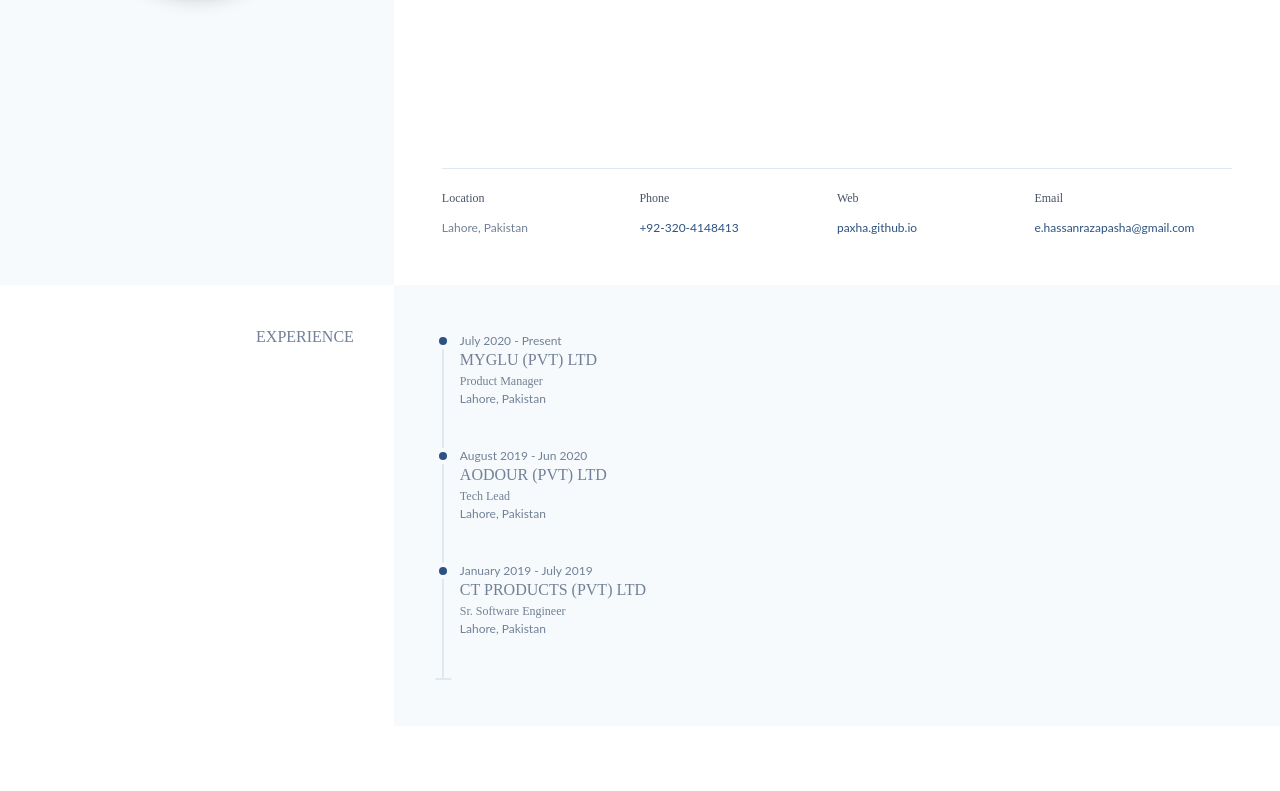
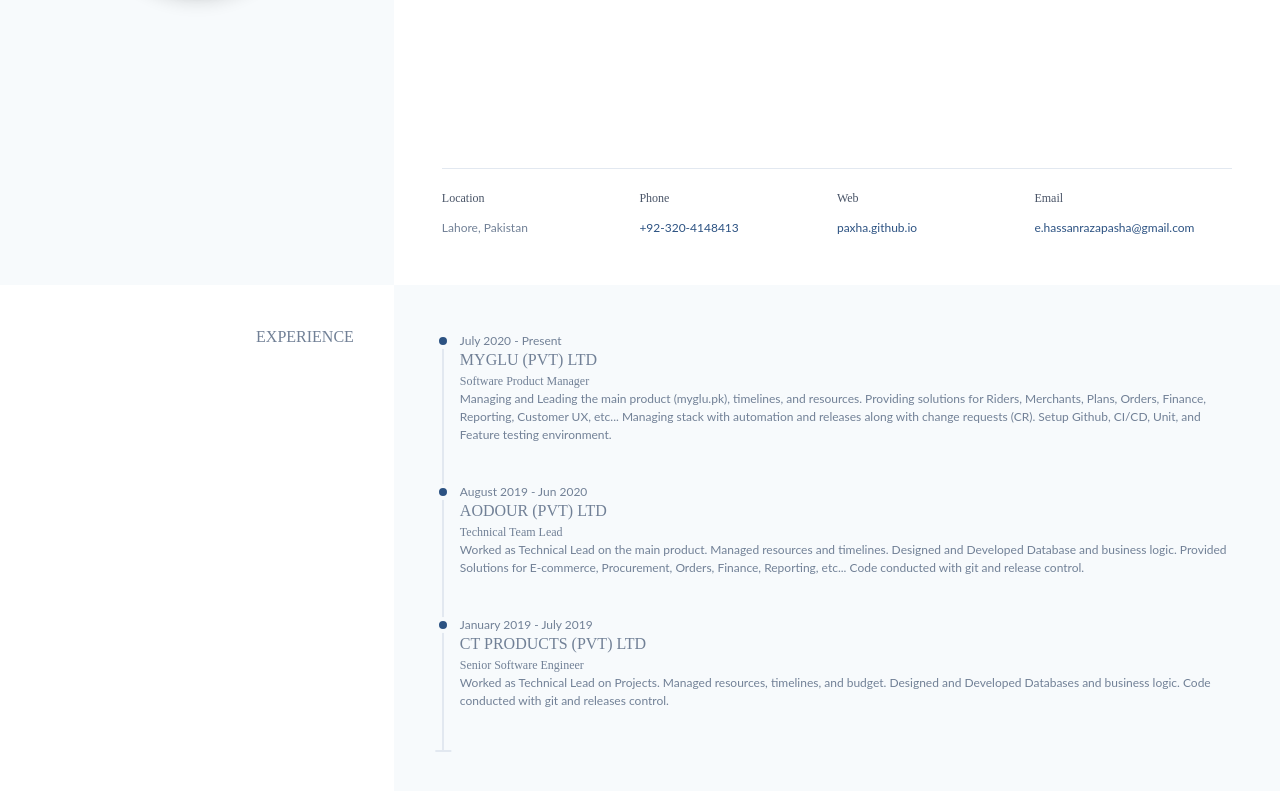
Before and after one commit to paxha/paxha.github.io, a plain HTML site: page index.html in a window 1280 px wide. Shown: the part 515-1306 px from the top of the page. Before the commit the page ends 1241 px from the top, so only its background shows below. Drawn offline with Linux system fonts and the light colour scheme; a web font is replaced by a local one.

Commit message:
Update index.html

```diff
--- a/index.html
+++ b/index.html
@@ -107,8 +107,9 @@
                         <h3 class="text-gray-600 uppercase lato-bold">
                             <a href="https://my-glu.com" class="hover:underline">MyGlu (Pvt) Ltd</a>
                         </h3>
-                        <h4 class="text-xs text-gray-600 lato-thin">Product Manager</h4>
-                        <p class="pb-10 text-xs text-gray-600 lato">Lahore, Pakistan</p>
+                        <h4 class="text-xs text-gray-600 lato-thin">Software Product Manager</h4>
+                        <p class="pb-10 text-xs text-gray-600 lato">Managing and Leading the main product (myglu.pk), timelines, and resources. Providing solutions for Riders, Merchants, Plans, Orders, Finance, Reporting, Customer UX, etc... Managing stack with automation and releases along with change requests (CR). Setup Github, CI/CD, Unit, and Feature testing environment.
+</p>
                     </div>
                 </div>
                 <div class="flex relative">
@@ -118,8 +119,8 @@
                         <h3 class="text-gray-600 uppercase lato-bold">
                             <a href="https://aodour.pk" class="hover:underline">Aodour (Pvt) Ltd</a>
                         </h3>
-                        <h4 class="text-xs text-gray-600 lato-thin">Tech Lead</h4>
-                        <p class="pb-10 text-xs text-gray-600 lato">Lahore, Pakistan</p>
+                        <h4 class="text-xs text-gray-600 lato-thin">Technical Team Lead</h4>
+                        <p class="pb-10 text-xs text-gray-600 lato">Worked as Technical Lead on the main product. Managed resources and timelines. Designed and Developed Database and business logic. Provided Solutions for E-commerce, Procurement, Orders, Finance, Reporting, etc... Code conducted with git and release control.</p>
                     </div>
                 </div>
                 <div class="flex relative">
@@ -129,8 +130,8 @@
                         <h3 class="text-gray-600 uppercase lato-bold">
                             <a href="https://ctproducts.net" class="hover:underline">CT PRODUCTS (PVT) LTD</a>
                         </h3>
-                        <h4 class="text-xs text-gray-600 lato-thin">Sr. Software Engineer</h4>
-                        <p class="pb-10 text-xs text-gray-600 lato">Lahore, Pakistan</p>
+                        <h4 class="text-xs text-gray-600 lato-thin">Senior Software Engineer</h4>
+                        <p class="pb-10 text-xs text-gray-600 lato">Worked as Technical Lead on Projects. Managed resources, timelines, and budget. Designed and Developed Databases and business logic. Code conducted with git and releases control.</p>
                     </div>
                 </div>
                 <div class="w-4 border-t-2 absolute" style="transform: translate(-54%,0)"></div>
```
